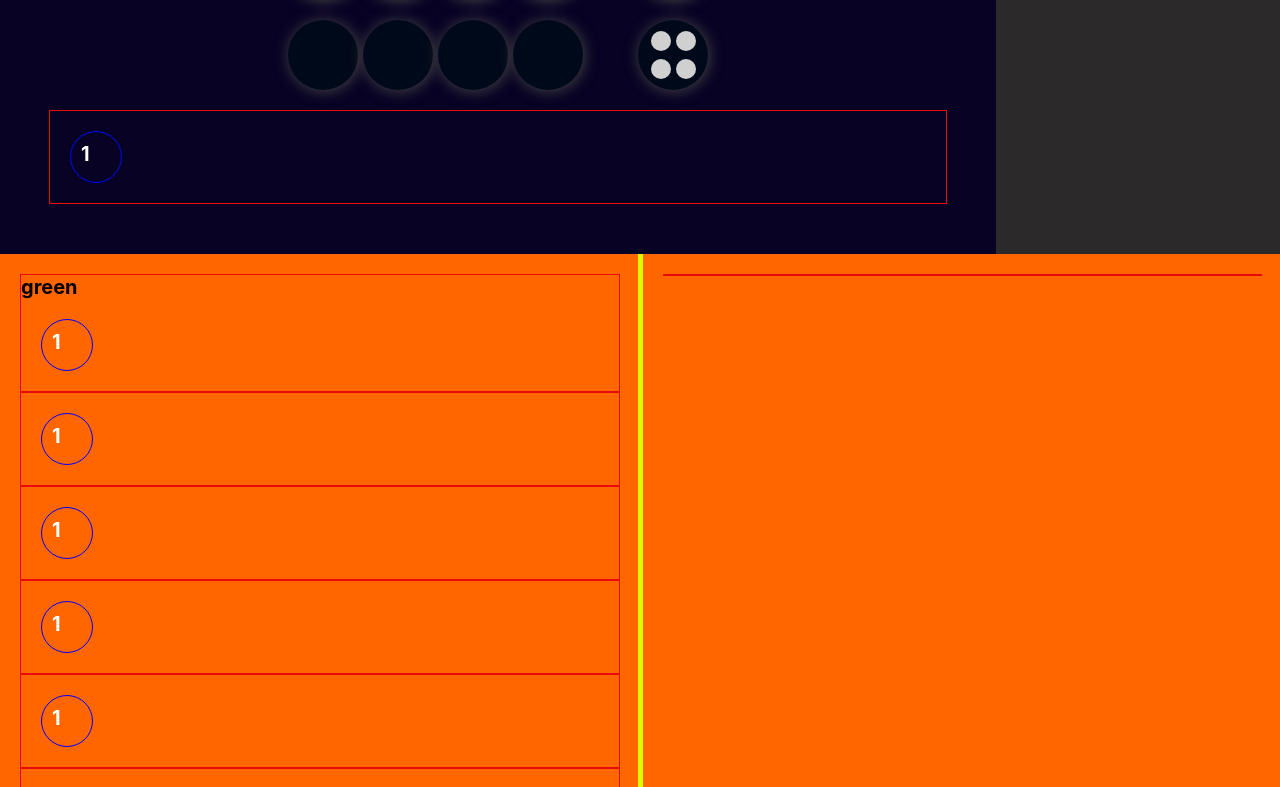
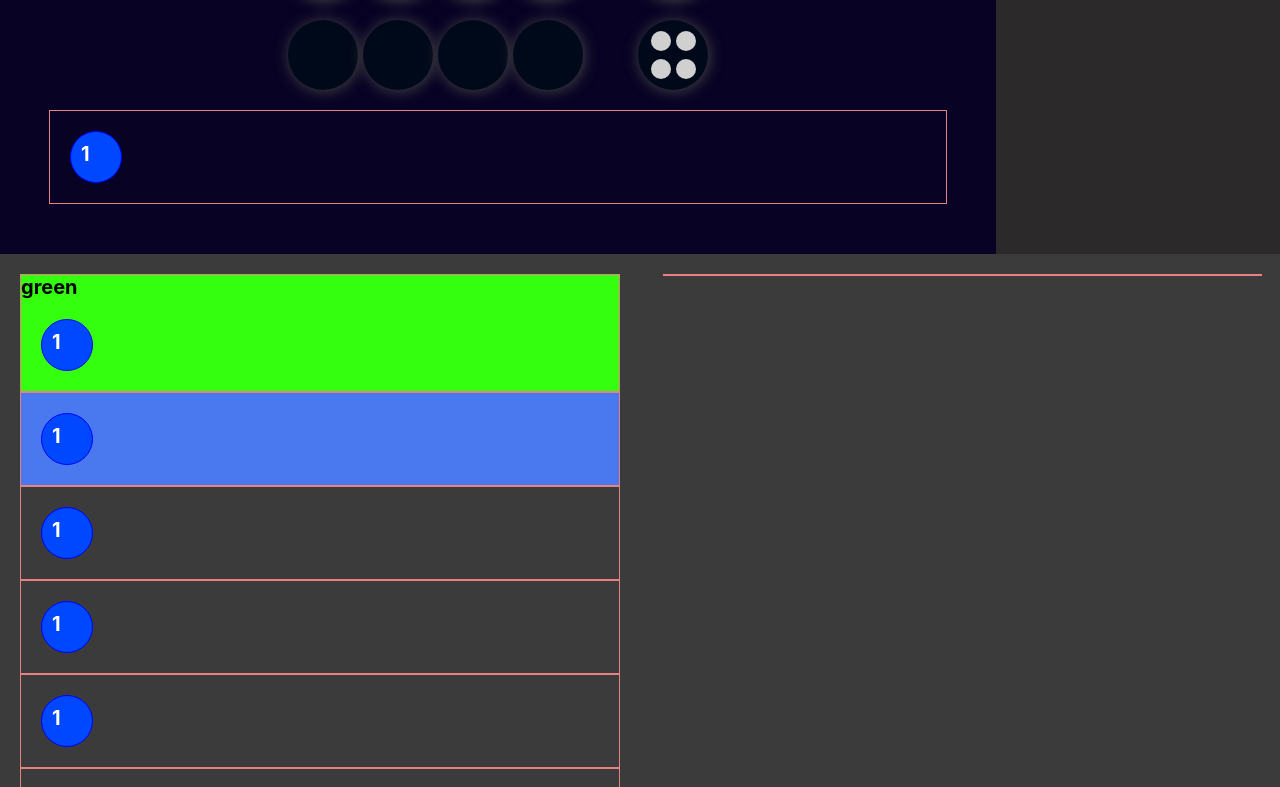
Before and after one commit to Mahsa-Moradi/Real-Code-Breaker, a React (Create React App) app: page / in a window 1280 px wide. Shown: the part 673-1460 px from the top of the page. Built offline with nearby package versions, Linux system fonts and the light colour scheme.

Commit message:
drag-style

```diff
--- a/src/DragList.jsx
+++ b/src/DragList.jsx
@@ -1,10 +1,9 @@
 import React from "react";
 import Drag from "./Drag";
 import logo from "./logo.png";
-function Draglist({ color, value }) {
+function Draglist({ color, value,i }) {
   // options: [],
-  const items =["1"]
-
+  const items = ["1"];
 
   return (
     <div className="drag-drop-container">
@@ -17,12 +16,14 @@ function Draglist({ color, value }) {
             <span>{value}</span>
             <span>{value}</span>
           </div> */}
-      {items.map((item, index, value,i) => (
+      {items.map((item, index, value, i) => (
         <Drag
           value={index[i]}
           // id={"option" + option.id}
-        // key={value}
+          // key={value[i]}
           // key={index}
+          style={item[i]}
+
           // style={option.style}
           // dataItem={option}
           // dragImage={logo}
--- a/src/page-module.css
+++ b/src/page-module.css
@@ -107,16 +107,57 @@
   -o-border-radius: 50%;
   grid-template-areas: "f f" "g g";
 }
+/* .......... drop and drag */
+.styleItem {
+  height: 100vh;
+  background-color: rgb(59, 59, 59);
+
+}
+.stylerow {
+  height: 100%;
+}
+.stylecol {
+  /* background-color: rgb(255, 102, 0); */
+  height: 100%;
+  width: 50%;
+  padding: 20px;
+}
 .drag-drop-container{
   white-space: nowrap;
   /* display: flex; */
   font-size: 20px;
   font-weight: bold;
   width: 100%;
-  border: 1px solid rgb(232, 9, 9);
+  border: 1px solid rgb(232, 130, 130);
   overflow-y: auto;
+}
+.drag-drop-container:nth-child(1) {
+  background-color: rgb(51, 255, 15);
+}
+.drag-drop-container:nth-child(2) {
+  background-color: rgb(74, 121, 239);
+}
+.item {
+  background-color: rgb(0, 72, 255);
 
+  margin: 20px;
+  padding: 10px;
+  border: 1px solid blue;
+  cursor: pointer;
+  border-radius: 50%;
+  -webkit-border-radius: 50%;
+  -moz-border-radius: 50%;
+  -ms-border-radius: 50%;
+  -o-border-radius: 50%;
+  white-space: nowrap;
+  display: flex;
+  font-size: 20px;
+  font-weight: bold;
+  color: white;
+  width: 30px;
+  height: 30px;
 }
+/* ................... */
 .info span:nth-child(1) {
   /* background-color: rgb(51, 255, 15); */
 }
@@ -137,39 +178,4 @@
   background-color: rgb(218, 252, 0);
 }
 
-/* .......... drop and drag */
-.styleItem {
-  height: 100vh;
-  background-color: rgb(218, 252, 0);
-
-}
-.stylerow {
-  height: 100%;
-}
-.stylecol {
-  background-color: rgb(255, 102, 0);
-  height: 100%;
-  width: 50%;
-  padding: 20px;
-}
-/* .......... */
-
-
-.item {
-  margin: 20px;
-  padding: 10px;
-  border: 1px solid blue;
-  cursor: pointer;
-  border-radius: 50%;
-  -webkit-border-radius: 50%;
-  -moz-border-radius: 50%;
-  -ms-border-radius: 50%;
-  -o-border-radius: 50%;
-  white-space: nowrap;
-  display: flex;
-  font-size: 20px;
-  font-weight: bold;
-  color: white;
-  width: 30px;
-  height: 30px;
-}
+/* ****************************************** */
```
Lines whose indentation alone changed are shown as unchanged.
